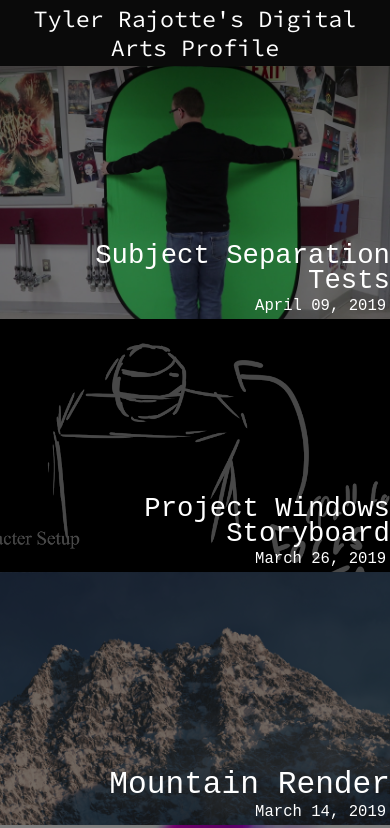
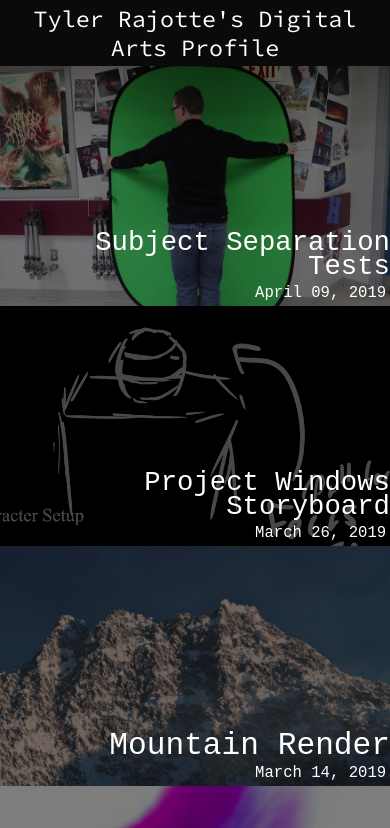
Before and after one commit to GoldTwo/TylerRajotte.github.io, a plain HTML site: page index.html in a window 390 px wide. Shown: the top 828 px of the page. Drawn offline with Linux system fonts and the light colour scheme.

Commit message:
SiteAutoBuild-2019-04-16

```diff
--- a/styles/mobile_stylesheet.css
+++ b/styles/mobile_stylesheet.css
@@ -59,7 +59,7 @@ body{
   background-size: cover;
   background-position: center;
   width: 100%;
-  height: 30vh;
+  height: 15rem;
 }
 .childcontainer{
   display:flex;
```
Also changed, not shown: 1 other file.
